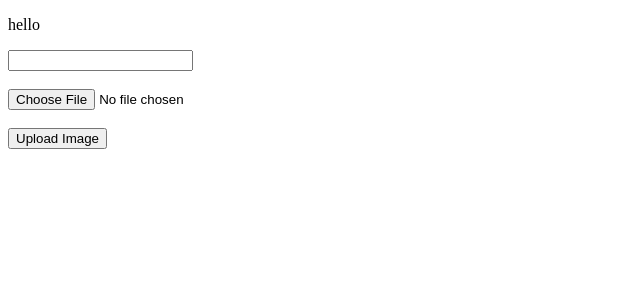
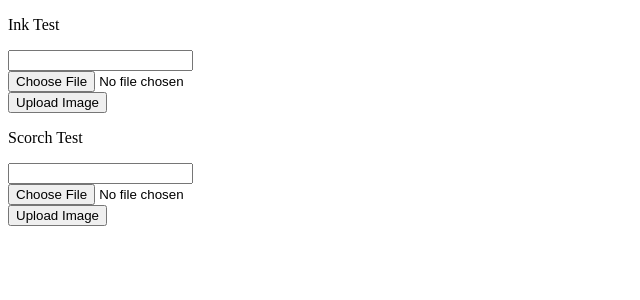
Before and after one commit to vishwaksenan/visual_tire_inspection, a Django app: page / in a window 1280 px wide. Shown: the top 300 px of the page, without its empty margins (0-640 px from the left). Run offline with Django 3.2, Linux system fonts and the light colour scheme.

Commit message:
Ink test django completed

```diff
--- a/tire_inspection/admin_app/views.py
+++ b/tire_inspection/admin_app/views.py
@@ -1,14 +1,40 @@
+"""Myview"""
 from django.shortcuts import render
-from my_tire_tests import tire_tests
-
+from admin_app.auto_tire_test import tire_testing
+from django.core.files.storage import FileSystemStorage
 
 # Create your views here.
 def tire_test_view(request):
-    return render(request,"index.html",context={})
+	"""
+	hello
+	"""
+	return render(request,"index.html",context={})
+
 
 def ink_test_view(request):
+	"""
+	Ink test
+	"""
 	if(request.method == 'POST' and request.FILES['test_file']):
 		test_file = request.FILES['test_file']
-		name = request.POST['sample']
+		fss = FileSystemStorage()
+		name = fss.save(test_file.name,test_file)
+		test = tire_testing()
+		result_of_ink_test = test.ink_test(fss.path(name))
+		data = {}
+		data['result'] = result_of_ink_test
+	return render(request,"result.html",context=data)
 
-	return render(request,"result.html",context={'test_file_name' : test_file,'sample_value':name})
+def scorch_test_view(request):
+	"""
+	Scorch test
+	"""
+	if(request.method == 'POST' and request.FILES['test_file']):
+		test_file = request.FILES['test_file']
+		fss = FileSystemStorage()
+		name = fss.save(test_file.name,test_file)
+		test = tire_testing()
+		result_of_ink_test = test.scorch_test(fss.path(name))
+		data = {}
+		data['result'] = result_of_ink_test
+	return render(request,"result.html",context=data)
--- a/tire_inspection/templates/index.html
+++ b/tire_inspection/templates/index.html
@@ -9,10 +9,16 @@
 </head>
 
 <body>
-  <p>hello</p>
-  <form action="result/" method="post" enctype="multipart/form-data"> {% csrf_token %}
-    <input type="text" name="sample" id="s"><br><br>
-    <input type="file" accept=".png" name="test_file"><br><br>
+  <p>Ink Test</p>
+  <form action="ink/" method="post" enctype="multipart/form-data"> {% csrf_token %}
+    <input type="text" name="sample" id="s"><br>
+    <input type="file" accept=".png" name="test_file"><br>
+    <input type="submit" value="Upload Image"><br>
+  </form>
+  <p>Scorch Test</p>
+  <form action="scorch/" method="post" enctype="multipart/form-data"> {% csrf_token %}
+    <input type="text" name="sample" id="s"><br>
+    <input type="file" accept=".png" name="test_file"><br>
     <input type="submit" value="Upload Image"><br>
   </form>
 </body>
--- a/tire_inspection/templates/result.html
+++ b/tire_inspection/templates/result.html
@@ -9,7 +9,7 @@
 </head>
 
 <body>
-  <p>result page {{ test_file_name }} {{ sample_value }}</p>
+  <p>result - {{ result }}</p>
 </body>
 
 </html>
--- a/tire_inspection/tire_inspection/settings.py
+++ b/tire_inspection/tire_inspection/settings.py
@@ -118,3 +118,5 @@ USE_TZ = True
 # https://docs.djangoproject.com/en/3.0/howto/static-files/
 
 STATIC_URL = '/static/'
+MEDIA_URL = '/media/'
+MEDIA_ROOT = os.path.join(BASE_DIR, 'media')
--- a/tire_inspection/tire_inspection/urls.py
+++ b/tire_inspection/tire_inspection/urls.py
@@ -20,5 +20,6 @@ from admin_app import views as admin_view
 urlpatterns = [
     path('admin/', admin.site.urls),
     path('',admin_view.tire_test_view,name='tire_testing_homepage'),
-	path('result/',admin_view.ink_test_view,name='ink_test_result')
+	path('ink/',admin_view.ink_test_view,name='ink_test_result'),
+    path('scorch/',admin_view.scorch_test_view,name='scorch_test_result')
 ]
```
Also changed, not shown: tire_inspection/admin_app/auto_tire_test.py (added, +49 -0 lines), tire_inspection/admin_app/my_tire_tests.py (deleted, +0 -46 lines), 4 other files.
